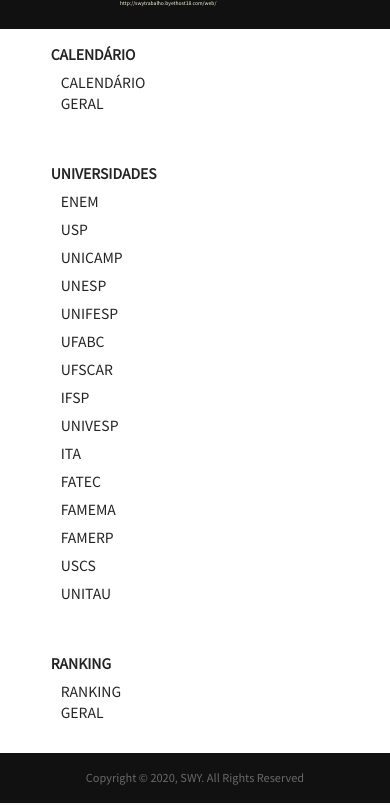
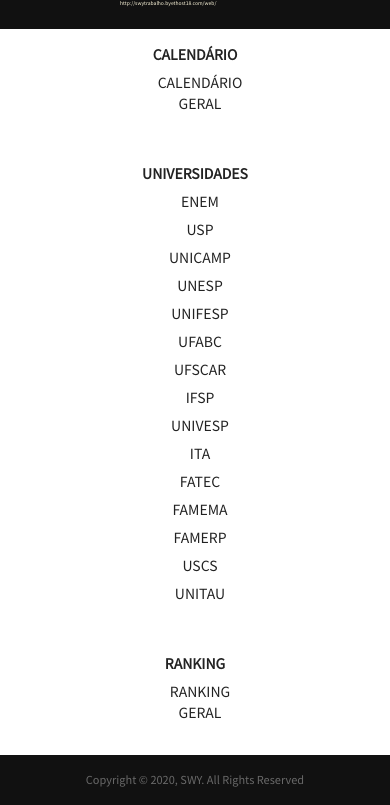
Before and after one commit to beasabreu/backupDefinitivo, a PHP site: page /index.php in a window 390 px wide. Shown: the part 91-896 px from the top of the page. Run offline with PHP 8.4, Linux system fonts and the light colour scheme.

Commit message:
모바일 메인스크린 수정
메인스크린에서 메뉴 가운데 정렬

```diff
--- a/style.css
+++ b/style.css
@@ -187,6 +187,16 @@
 /* Mobile */
 @media screen and (max-width: 600px) {
 
+	.nav-main {
+		margin: 0px 0px 0px 0px;
+	}
+
+	.nav-main > div {
+		display: block;
+		width: 100%;
+		text-align: center;
+	}
+
 	#header_2 {
 		visibility: hidden;
 		display: none;
@@ -194,7 +204,7 @@
 
 	#nav_1 {
 		width: 100%;
-		height: calc(100vh - 120px);
+		height: calc(100vh - 118px);
 		overflow-x: hidden;
 		overflow-y: scroll;
 	}
```
